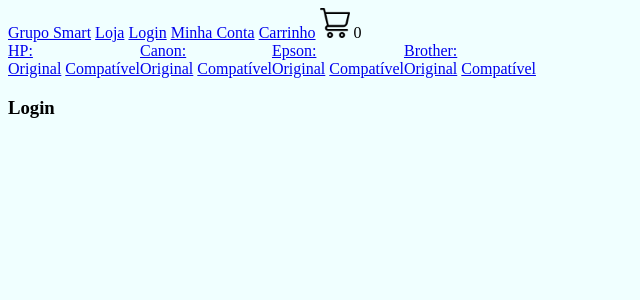
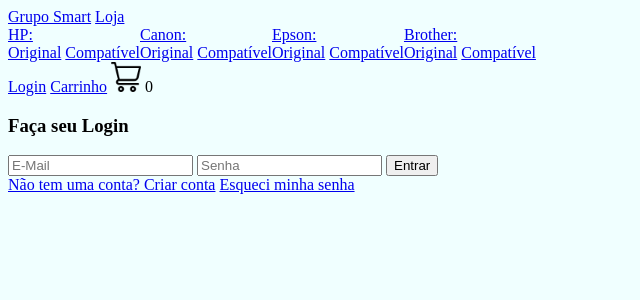
Before and after one commit to Jonathan-Venancio/Site-Grupo-Smart, a Django app: page /login/ in a window 1280 px wide. Shown: the top 300 px of the page, without its empty margins (0-640 px from the left). Run offline with Django 5.2, Linux system fonts and the light colour scheme; data comes from the database, SQL or seed files in the repository; both versions use the stored data as it was after the commit; some libraries are stand-ins or nearby versions.

Commit message:
processo de fazer login

```diff
--- a/ecommerce/loja/templates/navbar.html
+++ b/ecommerce/loja/templates/navbar.html
@@ -3,11 +3,6 @@
 <nav>
     <a href="{% url 'homepage' %}">Grupo Smart</a>
     <a href="{% url 'loja' %}">Loja</a>
-    <a href="{% url 'login' %}">Login</a>
-    <a href="{% url 'minha_conta' %}">Minha Conta</a>
-    <a href="{% url 'carrinho' %}">Carrinho</a>
-    <img src="{% static 'images/carrinho.png' %}" width=30 height=30>
-    {{ quantidade_produtos_carrinho }}
 
     <div style="display: flex;">
         {% for categoria in categorias_navegacao %}
@@ -25,4 +20,15 @@
 
     </div>
 
+    {% if request.user.is_authenticated %}
+        <a href="{% url 'minha_conta' %}">Minha Conta</a>
+    {% else %}
+        <a href="{% url 'fazer_login' %}">Login</a>
+    {% endif %}
+
+    <a href="{% url 'carrinho' %}">Carrinho</a>
+    <img src="{% static 'images/carrinho.png' %}" width=30 height=30>
+    {{ quantidade_produtos_carrinho }}
+
+
 </nav>
--- a/ecommerce/loja/templates/usuario/login.html
+++ b/ecommerce/loja/templates/usuario/login.html
@@ -3,6 +3,23 @@
 
 {% block body %}
 
-<h3>Login</h3>
+<h3>Faça seu Login</h3>
+
+{% if erro %}
+
+<h4>E-Mail ou senha incorretos, tente novamente ou crie uma conta</h4>
+
+{% endif %}
+<form method="POST" action="{% url 'fazer_login' %}">
+    {% csrf_token %}
+
+    <input type="email" name="email" placeholder="E-Mail">
+    <input type="password" name="senha" placeholder="Senha">
+    <button type="submit">Entrar</button>
+
+</form>
+
+<a href="{% url 'criar_conta' %}">Não tem uma conta? Criar conta</a>
+<a href="#">Esqueci minha senha</a>
 
 {% endblock %}
--- a/ecommerce/loja/urls.py
+++ b/ecommerce/loja/urls.py
@@ -7,11 +7,12 @@ urlpatterns = [
     path('loja/<str:filtro>/', loja, name="loja"),
     path('produto/<int:id_produto>/', ver_produto, name="ver_produto"),
     path('produto/<int:id_produto>/<int:id_cor>/', ver_produto, name="ver_produto"),
-    path('minhaconta/', minha_conta, name="minha_conta"),
-    path('login/', login, name="login"),
     path('carrinho/', carrinho, name="carrinho"),
     path('checkout/', checkout, name="checkout"),
     path('adicionarcarrinho/<int:id_produto>/', adicionar_carrinho, name="adicionar_carrinho"),
     path('removercarrinho/<int:id_produto>/', remover_carrinho, name="remover_carrinho"),
-    path('adicionarendereco/', adicionar_endereco, name="adicionar_endereco")
+    path('adicionarendereco/', adicionar_endereco, name="adicionar_endereco"),
+    path('minhaconta/', minha_conta, name="minha_conta"),
+    path('login/', fazer_login, name="fazer_login"),
+    path('criarconta/', criar_conta, name="criar_conta")
 ]
--- a/ecommerce/loja/views.py
+++ b/ecommerce/loja/views.py
@@ -2,6 +2,7 @@ from django.shortcuts import render, redirect
 from .models import *
 import uuid
 from .utils import filtrar_produtos, preco_minimo_maximo, ordenar_produtos
+from django.contrib.auth import login, logout, authenticate
 
 
 # Create your views here.
@@ -194,5 +195,27 @@ def adicionar_endereco(request):
 def minha_conta(request):
     return render(request, 'usuario/minha_conta.html')
 
-def login(request):
-    return render(request, 'usuario/login.html')
+def fazer_login(request):
+    erro = False
+    if request.user.is_authenticated:
+        return redirect('loja')
+
+    if request.method == "POST":
+        dados = request.POST.dict()
+        if "email" in dados and "senha" in dados:
+            email = dados.get("email")
+            senha = dados.get("senha")
+            usuario = authenticate(request, username=email, password=senha)
+            if usuario:
+                login(request, usuario)
+                return redirect('loja')
+            else:
+                erro = True
+        else:
+            erro = True
+
+    context = {"erro": erro}
+    return render(request, 'usuario/login.html', context)
+
+def criar_conta(request):
+    return render(request, 'usuario/criar_conta.html')
```
Also changed, not shown: ecommerce/loja/templates/usuario/criar_conta.html (added, +20 -0 lines), ecommerce/db.sqlite3.
